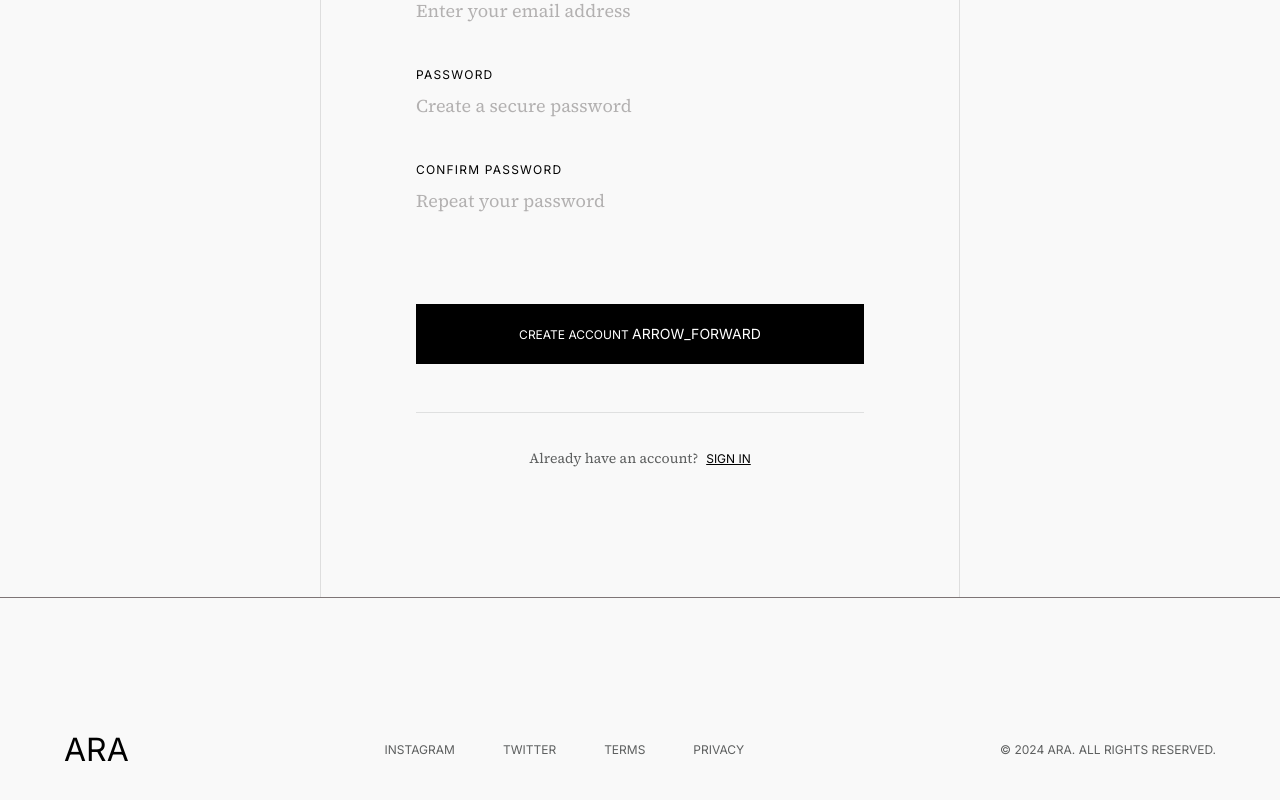
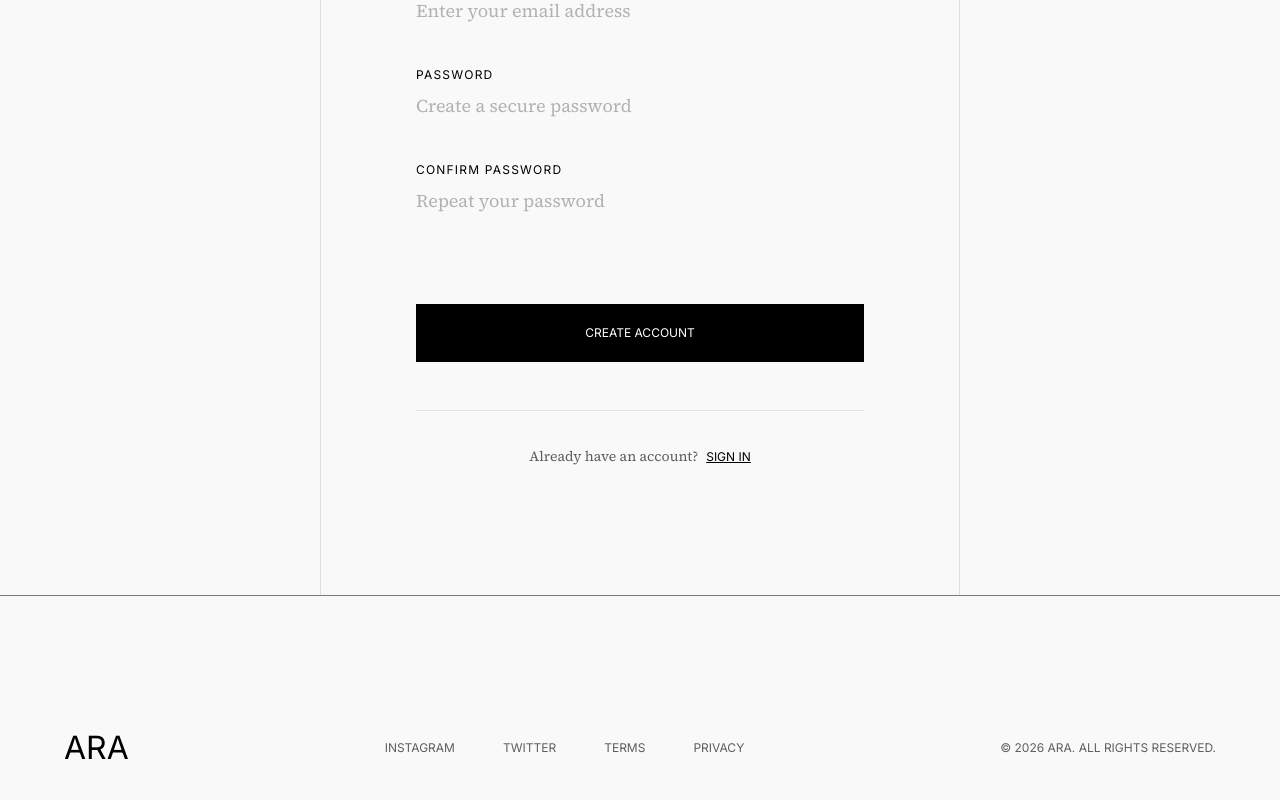
Before and after one commit to poloexe/Ara, a React (Vite) app in the folder client/: page /signup in a window 1280 px wide. Shown: the part 482-1282 px from the top of the page. Built offline with nearby package versions, Linux system fonts and the light colour scheme; no server answers.

Commit message:
Updated the footer year and updated some other stufs

```diff
--- a/client/index.html
+++ b/client/index.html
@@ -9,6 +9,7 @@
       href="https://fonts.googleapis.com/css2?family=Inter:wght@400;500;600&family=Source+Serif+4:wght@400&display=swap"
       rel="stylesheet"
     />
+    <link href="https://fonts.googleapis.com/css2?family=Material+Symbols+Outlined:opsz,wght,FILL,GRAD@24,400,0,0" rel="stylesheet" />
     <meta name="viewport" content="width=device-width, initial-scale=1.0" />
 
     <title>client</title>
--- a/client/src/components/Footer.jsx
+++ b/client/src/components/Footer.jsx
@@ -35,7 +35,7 @@ const Footer = () => {
       </div>
 
       <div className="font-label-caps text-label-caps text-secondary mt-8 md:mt-0">
-        © 2024 ARA. ALL RIGHTS RESERVED.
+        © 2026 ARA. ALL RIGHTS RESERVED.
       </div>
     </footer>
   );
--- a/client/src/pages/SignUp.jsx
+++ b/client/src/pages/SignUp.jsx
@@ -122,18 +122,11 @@ const SignUp = () => {
           {/* Action Button */}
           <div className="mt-8">
             <button
-            className="w-full py-5 mt-4 uppercase transition-colors duration-300 cursor-pointer bg-primary text-on-primary font-label-caps text-label-caps hover:bg-surface-tint disabled:opacity-50 disabled:cursor-not-allowed"
-            type="submit"
-            disabled={isSigningup}
+              className="w-full py-5 mt-4 uppercase transition-colors duration-300 cursor-pointer bg-primary text-on-primary font-label-caps text-label-caps hover:bg-surface-tint disabled:opacity-50 disabled:cursor-not-allowed"
+              type="submit"
+              disabled={isSigningup}
             >
-              {isSigningup ? "Signing Up..." : (
-                <>
-                  <span>Create Account </span>
-                  <span className="material-symbols-outlined text-sm">
-                    arrow_forward
-                  </span>
-                </>
-              )}
+              {isSigningup ? "Signing Up..." : "Create Account "}
             </button>
           </div>
         </form>
--- a/client/src/store/useAuthStore.js
+++ b/client/src/store/useAuthStore.js
@@ -11,10 +11,9 @@ export const useAuthStore = create((set) => ({
   checkAuth: async () => {
     try {
       const res = await axiosInstance.get("/auth/getprofile");
-      console.log("res:", res.data);
       set({ authUser: res.data.user });
     } catch (error) {
-      console.log("ChechAuth error: ", error)
+      console.log("ChechAuth error: ", error);
       set({ authUser: null });
     } finally {
       set({ isCheckingAuth: false });
@@ -25,7 +24,6 @@ export const useAuthStore = create((set) => ({
     set({ isSigningup: true });
     try {
       const res = await axiosInstance.post("/auth/signup", data);
-      console.log("res:", res.data);
       set({ authUser: res.data });
       toast.success("Account Created Successfully! ");
     } catch (error) {
@@ -39,7 +37,6 @@ export const useAuthStore = create((set) => ({
     set({ isLoggingIn: true });
     try {
       const res = await axiosInstance.post("/auth/login", data);
-      console.log("res:", res.data);
       set({ authUser: res.data });
       toast.success("Login Successful! ");
     } catch (error) {
```
